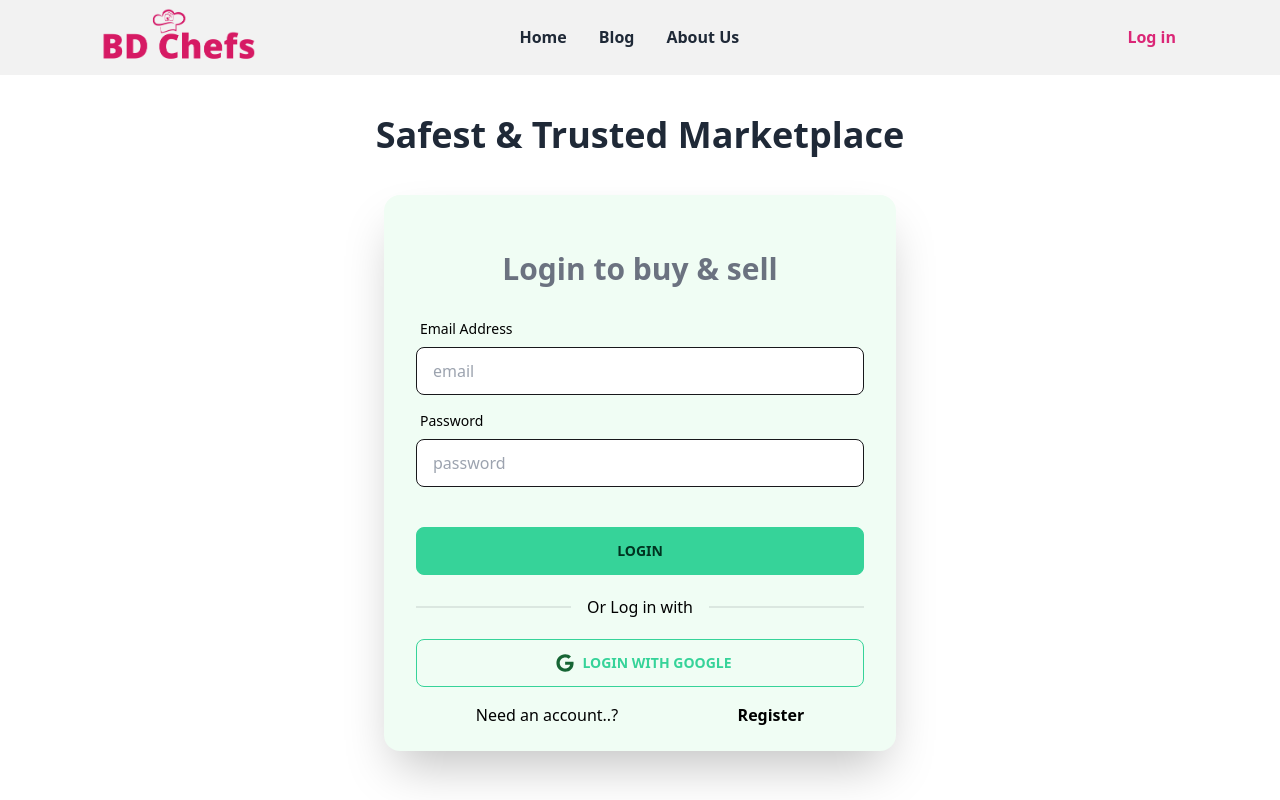
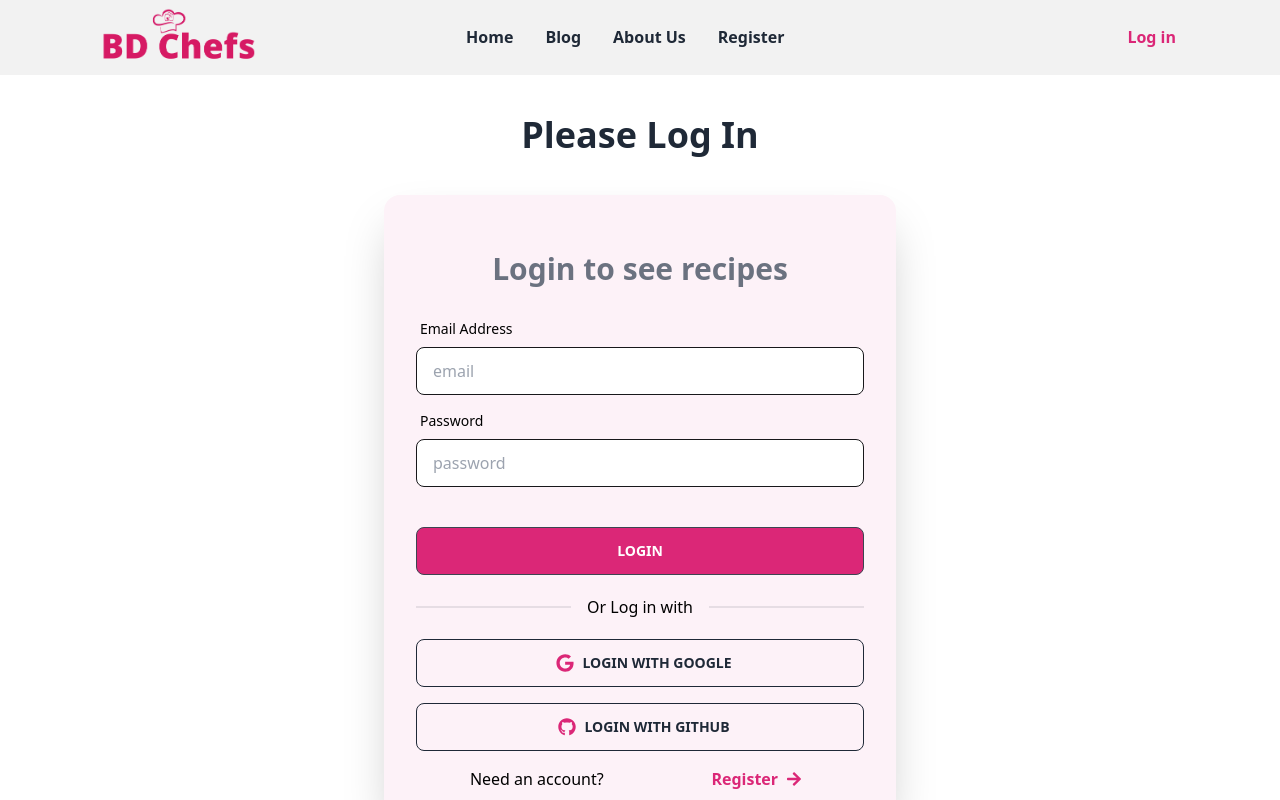
Before and after one commit to ArefinShaon/chef-client-side, a React (Vite) app: page /login in a window 1280 px wide. Shown: the top 800 px of the page. Built offline with nearby package versions, Linux system fonts and the light colour scheme; no server answers.

Commit message:
register page added

```diff
--- a/src/components/Login/Login.jsx
+++ b/src/components/Login/Login.jsx
@@ -1,92 +1,127 @@
-import React, { useContext, useState } from 'react';
-import { Link, useLocation, useNavigate } from 'react-router-dom';
-import { FaGoogle } from 'react-icons/fa';
-import {GoogleAuthProvider} from 'firebase/auth';
-import { AuthContext } from '../contexts/AuthProvide';
+import React, { useContext, useState } from "react";
+import { Link, useLocation, useNavigate } from "react-router-dom";
+import { FaGoogle, FaArrowRight, FaGithub } from "react-icons/fa";
+import { GoogleAuthProvider } from "firebase/auth";
+import { AuthContext } from "../contexts/AuthProvide";
 
 const Login = () => {
   const [success, setSuccess] = useState(false);
-    const {signIn, providerLogin} = useContext(AuthContext);
-    const googleProvider = new GoogleAuthProvider()
+  const { signIn, providerLogin } = useContext(AuthContext);
+  const googleProvider = new GoogleAuthProvider();
   const navigate = useNavigate();
-    const location =  useLocation();
-    const from = location.state?.from?.pathname || '/'
+  const location = useLocation();
+  const from = location.state?.from?.pathname || "/";
 
-
-
-    const handleGoogleSignIn = () =>{
+  const handleGoogleSignIn = () => {
     providerLogin(googleProvider)
-      .then(result =>{
+      .then((result) => {
         const user = result.user;
         console.log(user);
-          navigate(from, {replace: true});
+        navigate(from, { replace: true });
       })
-      .catch(error => console.error(error))
-    }
+      .catch((error) => console.error(error));
+  };
 
-    const handleSubmit = event =>{
+  const handleSubmit = (event) => {
     event.preventDefault();
     setSuccess(false);
 
-
-      const form =event.target;
+    const form = event.target;
     const email = form.email.value;
     const password = form.password.value;
 
     signIn(email, password)
-      .then(result =>{
+      .then((result) => {
         const user = result.user;
         console.log(user);
         setSuccess(true);
         form.reset();
-          alert('successfully login')
-          navigate(from, {replace: true});
+        alert("successfully login");
+        navigate(from, { replace: true });
       })
-      .catch(error => console.error(error))
-    }
-
+      .catch((error) => console.error(error));
+  };
 
   return (
-       <div>
-          <h2 className='text-4xl font-bold mt-10 text-center'>Safest & Trusted Marketplace</h2>
-           <div className='flex justify-center text-black mb-14 mt-10'>
-             <div className="card w-full max-w-lg shadow-2xl bg-green-50">
+    <div className="">
+      <h2 className="text-4xl font-bold mt-10 text-center ">Please Log In</h2>
+      <div className="flex justify-center text-black mb-14 mt-10">
+        <div className="card w-full max-w-lg shadow-2xl bg-pink-50">
           <form onSubmit={handleSubmit} className="card-body">
             <div className="form-control">
-              <h1 className='font-bold text-gray-500 text-3xl text-center my-6'>Login to buy & sell</h1>
+              <h1 className="font-bold text-gray-500 text-3xl text-center my-6">
+                Login to see recipes
+              </h1>
 
               <label className="label">
                 <span className="label-text text-black">Email Address</span>
               </label>
-            <input name='email' type="email"  placeholder="email" className="input input-bordered border-zinc-900 bg-white"  required/>
+              <input
+                name="email"
+                type="email"
+                placeholder="email"
+                className="input input-bordered border-zinc-900 bg-white"
+                required
+              />
             </div>
             <div className="form-control">
               <label className="label">
                 <span className="label-text text-black">Password</span>
               </label>
-            <input name='password' type="password" placeholder="password" className="input input-bordered border-zinc-900 bg-white" required />
+              <input
+                name="password"
+                type="password"
+                placeholder="password"
+                className="input input-bordered border-zinc-900 bg-white"
+                required
+              />
               <label className="label text-purple-700">
                 {success && <p>Successfully login to the account</p>}
               </label>
             </div>
             <div className="form-control mt-4">
-          <input type="submit"  className="btn btn-success" value="login"/>
+              <input type="submit" className="btn bg-pink-600" value="login" />
             </div>
             <div className="divider">Or Log in with</div>
           </form>
 
-        <div className='mb-4 flex justify-center  mx-8 -mt-6'>
-        <button onClick={handleGoogleSignIn} className="btn btn-outline btn-success text-bold w-full mx-4"><p className='px-2'><FaGoogle className='text-green-800 text-lg'></FaGoogle></p> Login with google</button>
-
+          <div className="mb-2 flex justify-center  mx-8 -mt-6">
+            <button
+              onClick={handleGoogleSignIn}
+              className="btn btn-outline  text-bold w-full mx-4"
+            >
+              <p className="px-2">
+                <FaGoogle className="text-pink-600 text-lg"></FaGoogle>
+              </p>{" "}
+              Login with google
+            </button>
           </div>
-         <div className='flex justify-around mb-6 mx-8'>
-         <p>Need an account..?</p>
-             <p> <Link to='/signUp' className=" font-semibold">Register</Link></p>
+          <div className="mb-4 flex justify-center  mx-8 mt-2">
+            <button
+              onClick={handleGoogleSignIn}
+              className="btn btn-outline  text-bold w-full mx-4"
+            >
+              <p className="px-2">
+                <FaGithub className="text-pink-600 text-lg"></FaGithub>
+              </p>{" "}
+              Login with Github
+            </button>
+          </div>
+          <div className="flex justify-around mb-6 mx-8">
+            <p>Need an account? </p>
+            <p>
+              {" "}
+              <Link
+                to="/signUp"
+                className=" font-semibold text-pink-600 flex items-center"
+              >
+                Register <FaArrowRight className="mx-2"></FaArrowRight>
+              </Link>
+            </p>
           </div>
         </div>
       </div>
     </div>
-
   );
 };
 
--- a/src/components/Navbar/Navbar.jsx
+++ b/src/components/Navbar/Navbar.jsx
@@ -38,6 +38,9 @@ const Navbar = () => {
               <li>
               <Link to="/about">About Us</Link>
               </li>
+              <li>
+              <Link to="/signup">Register</Link>
+              </li>
             </ul>
           </div>
           <a className="normal-case  lg:pl-20 ps-8 w-64 "><img src={img} alt="" /></a>
@@ -53,6 +56,9 @@ const Navbar = () => {
               <li  className="hover:text-pink-600 font-bold">
               <Link to="/about">About Us</Link>
               </li>
+              <li  className="hover:text-pink-600 font-bold">
+              <Link to="/signup">Register</Link>
+              </li>
           </ul>
         </div>
         <div className="navbar-end font-bold text-pink-600 pr-24">
--- /dev/null
+++ b/src/components/Register/SignUp.jsx
@@ -0,0 +1,115 @@
+import React, { useContext, useState } from "react";
+import { Link, useNavigate } from "react-router-dom";
+import { AuthContext } from "../contexts/AuthProvide";
+
+const SignUp = () => {
+  const { createUser } = useContext(AuthContext);
+  const [passwordError, setPasswordError] = useState("");
+  const [success, setSuccess] = useState(false);
+
+  const navigate = useNavigate();
+
+  const handleSignUp = (event) => {
+    event.preventDefault();
+    setSuccess(false);
+    const form = event.target;
+    const name = form.name.value;
+    const email = form.email.value;
+    const password = form.password.value;
+    console.log(name, email, password);
+
+    // validate password
+    if (!/(?=.*[A-Z].*[A-Z])/.test(password)) {
+      setPasswordError("Please provide at least two uppercase");
+      return;
+    }
+    if (password.length < 6) {
+      setPasswordError("Please should be at least 6 characters.");
+      return;
+    }
+    if (!/(?=.*[!@#$&*])/.test(password)) {
+      setPasswordError("Please add at least one special character");
+      return;
+    }
+    setPasswordError("");
+
+    createUser(email, password)
+      .then((result) => {
+        const user = result.user;
+        console.log(user);
+        setSuccess(true);
+        form.reset();
+        navigate("/");
+      })
+
+      .catch((error) => {
+        console.error(error);
+        setPasswordError(error.message);
+      });
+  };
+
+  return (
+    <div className="flex justify-center text-black py-20">
+      <div className="card w-full max-w-lg shadow-2xl bg-pink-50">
+        <h1 className="font-bold text-4xl text-center pt-6 ">
+          Create An Account
+        </h1>
+        <form onSubmit={handleSignUp} className="card-body">
+          <div className="form-control">
+            <label className="label">
+              <span className="label-text text-black">Your Name</span>
+            </label>
+            <input
+              name="name"
+              type="text"
+              placeholder="Name"
+              className="input input-bordered border-zinc-900 bg-white"
+            />
+            <label className="label">
+              <span className="label-text text-black">Email Address</span>
+            </label>
+            <input
+              name="email"
+              type="email"
+              placeholder="email"
+              className="input input-bordered border-zinc-900 bg-white"
+            />
+          </div>
+          <div className="form-control">
+            <label className="label">
+              <span className="label-text text-black">Password</span>
+            </label>
+
+            <input
+              name="password"
+              type="password"
+              placeholder="password"
+              className="input input-bordered border-zinc-900 bg-white"
+            />
+            <label className="label text-pink-600">
+              <p>Already have an account....</p>
+              <Link to="/login" className=" text-pink-600 font-semibold">
+                Login
+              </Link>
+            </label>
+          </div>
+          <div className="flex justify-start">
+            <input type="radio" name="radio-7" className="radio radio-info" />
+            <p>Accept terms and condition</p>
+          </div>
+          <p className="text-error">{passwordError}</p>
+          {success && <p className="text-black">User Created Successfully.</p>}
+          <div className="form-control mt-6">
+            <input
+              type="submit"
+              className="btn btn-outline-secondary bg-pink-600 text-white"
+              value="signUp"
+            />
+          </div>
+        </form>
+      </div>
+    </div>
+  );
+};
+
+export default SignUp;
```
Also changed, not shown: src/main.jsx (+9 -4 lines). Lines whose indentation alone changed are shown as unchanged.
